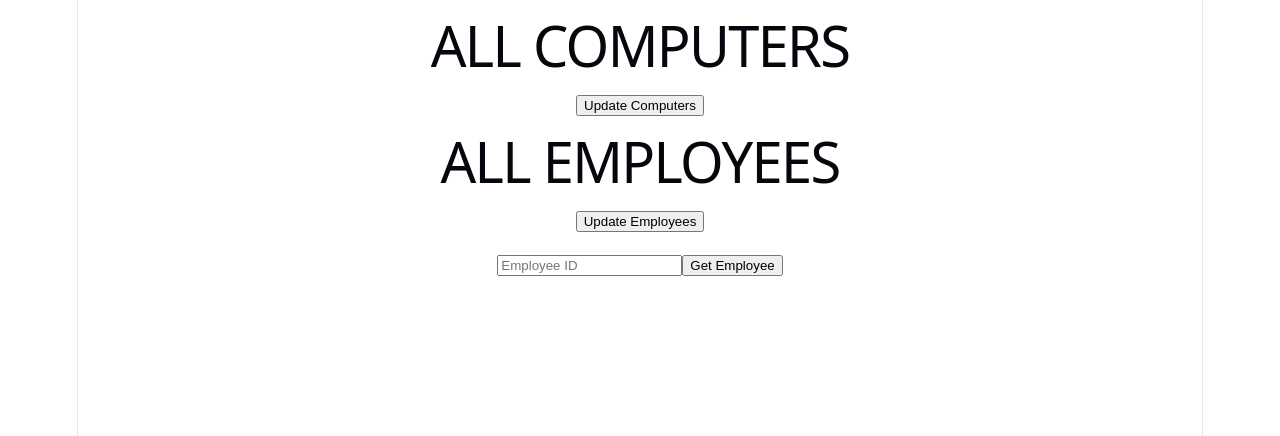
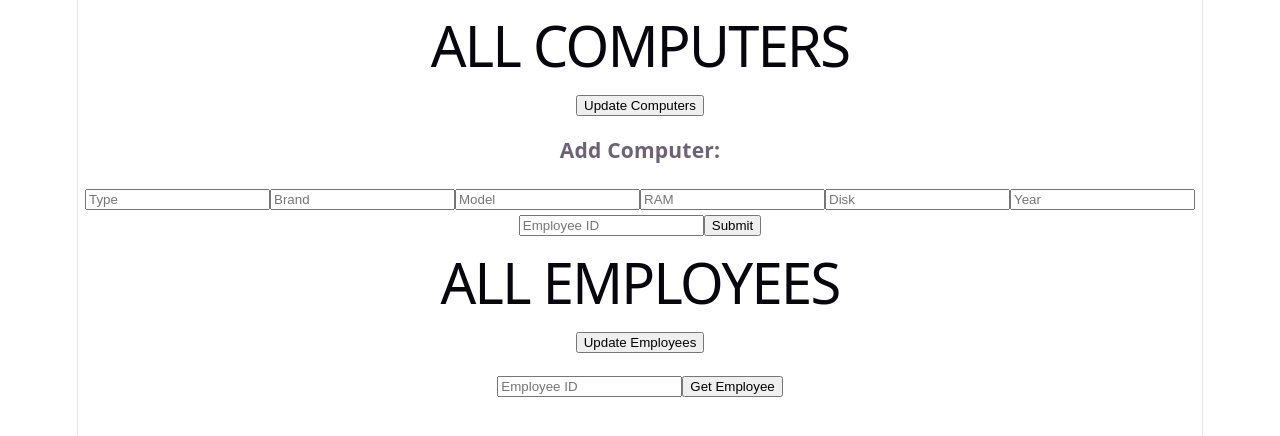
Before and after one commit to lazy-glitch83/linda-hallberg-patricia-petterssson-react-2026, a React (Vite) app in the folder project-client/: page / in a window 1280 px wide. Shown: the top 436 px of the page. Built offline with nearby package versions, Linux system fonts and the light colour scheme.

Commit message:
form and prepared some of the classnames for css

```diff
--- a/project-client/src/computers.jsx
+++ b/project-client/src/computers.jsx
@@ -7,14 +7,13 @@ function Computers() {
   const [listComputers, setListComputers] = useState([]);
   const [selectedComputer, setSelectedComputer] = useState(null);
 
-
   const updateComputers = () => {
     fetch(`http://localhost:3000/api/v1.0/computers`)
       .then((response) => response.json())
-      .then((data) => {
+      .then((data) => { setListComputers(data);
         console.log("The data is there");
         console.log(`data: ${JSON.stringify(data)}`);
-        setListComputers(data);
+
       })
       .catch((error) => console.error("Error fetching computers:", error));
   };
@@ -30,9 +29,34 @@ function Computers() {
       .catch((error) => console.error("Error fetching computer:", error));
   };
 
+  const addComputer = (theEvent) => {
+    theEvent.preventDefault();
+
+    const formData = new FormData(theEvent.target);
+    const data = Object.fromEntries(formData.entries());
+
+    data.year = Number(data.year);// Convert year to number.
+    data.eid = data.eid ? Number(data.eid) : null; // Convert eid to number or set to null if nothing applied.
+
+    fetch(`http://localhost:3000/api/v1.0/computers`, {
+      method: "POST",
+      headers: { "Content-Type": "application/json" },
+      body: JSON.stringify(data),
+    })
+      .then((response) => response.json())
+      .then((data) => {
+        console.log("Computer added successfully:", data);
+        updateComputers(); // Update the list of computers
+        theEvent.target.reset(); // Reset the form after submission
+      })
+      .catch((error) => console.error("Error adding computer:", error));
+  };
+
   return (
-  //Click in computer list to get detailed information in specific cid. If eid is null or undefined, display "N/A" instead of the value.
+
     <div>
+      {/* 1. Computers List */}
+      <div className="computers-list">
         <button onClick={updateComputers}>Update Computers</button>
           <ul>
             {listComputers.map((computers) => (
@@ -40,14 +64,16 @@ function Computers() {
             onClick={() => getComputer(computers.cid)}
             style={{ cursor: "pointer" }}
             >
-            Type: {computers.type}, Brand: {computers.brand}, Model:{" "}
-            {computers.model}
+                Type: {computers.type},
+                Brand: {computers.brand},
+                Model:{" "}{computers.model}
               </li>
             ))}
           </ul>
+        </div>
 
       {selectedComputer && (
-        <div>
+        <div className = "computer-details">
           <h3>Computer ID: {selectedComputer.cid}:</h3>
             <p>Type: {selectedComputer.type}</p>
             <p>Brand: {selectedComputer.brand}</p>
@@ -57,8 +83,26 @@ function Computers() {
             <p>Year: {selectedComputer.year}</p>
             <p>Employee ID: {selectedComputer.eid !== null && selectedComputer.eid !== undefined ? selectedComputer.eid : "N/A"}</p>
         </div>
+
       )}
+
+    <div className = "form-container">
+    <h3>Add Computer:</h3>
+      <form onSubmit= {addComputer}>
+        <input type="text" name="type" placeholder="Type" />
+        <input type="text" name="brand" placeholder="Brand" />
+        <input type="text" name="model" placeholder="Model" />
+        <input type="text" name="ram" placeholder="RAM" />
+        <input type="text" name="disk" placeholder="Disk" />
+        <input type="number" name="year" placeholder="Year" />
+        <input type="number" name="eid" placeholder="Employee ID" />
+        <button type="submit">Submit</button>
+      </form>
+      </div >
     </div>
+
+
   );
 }
+
 export default Computers
```
Also changed, not shown: 1 other file (tests, documents, lock files or other folders). Lines whose indentation alone changed are shown as unchanged.
